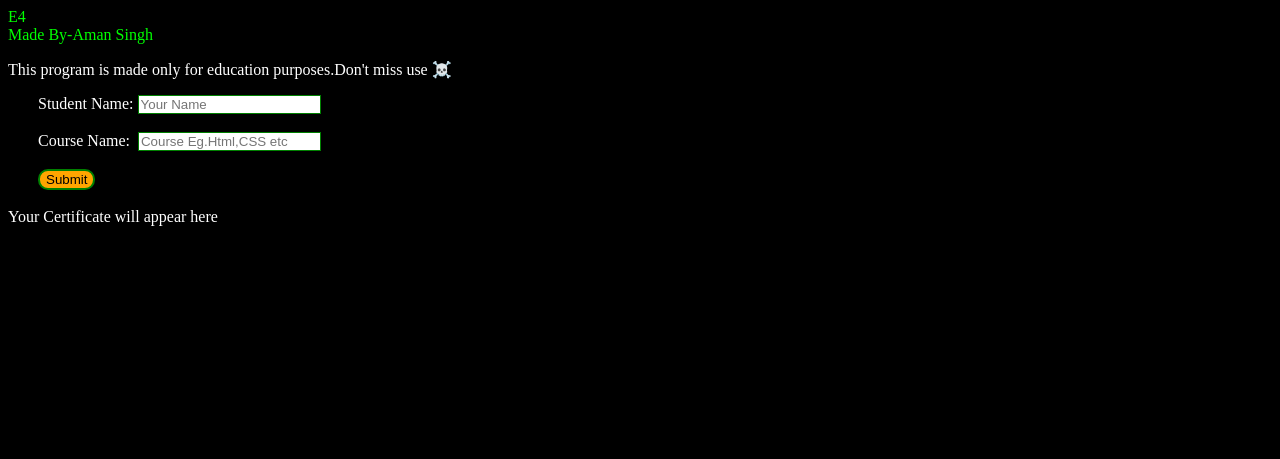
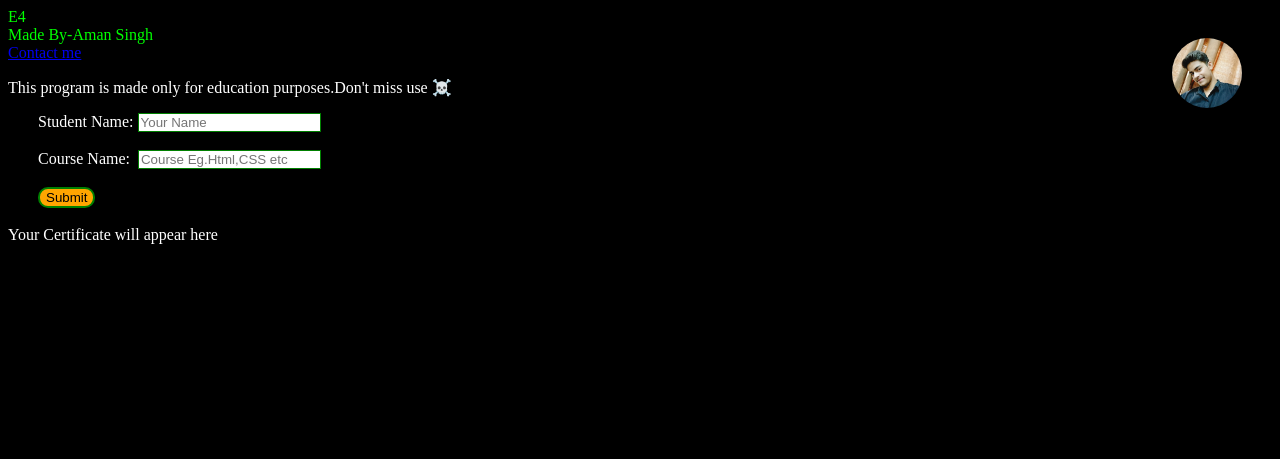
Before and after one commit to amanoworldmaster/certificate.github.io, a plain HTML site: page index.html in a window 1280 px wide. Drawn offline with Linux system fonts and the light colour scheme.

Commit message:
Add files via upload

```diff
--- a/index.html
+++ b/index.html
@@ -51,11 +51,20 @@ img{
 												background-color:black;
 														transform:translate(0px,-264px);
 												}
+
+												#founder{
+																width:70px;
+																height:70px;
+																border-radius:50%;
+																float:right;
+																}
 </style>
   <meta name="viewport" content="width=device-width, initial-scale=1">
 </head>
 <body bgcolor="black">
-<span style="color: lime;">E4<br>Made By-Aman Singh </span>
+<img src="founder.jpg" id="founder">
+<span style="color: lime;">E4<br>Made By-Aman Singh </span><br>
+<a href="https://www.instagram.com/immortal_freak45/">Contact me</a>
 <p style="color:#fff;">This program is made only for education purposes.Don't miss use ☠️</p>
 <div id="m">
 Student Name: <input type="text" id="nc" placeholder="Your Name"><br><br>
```
Also changed, not shown: founder.jpg (added).
